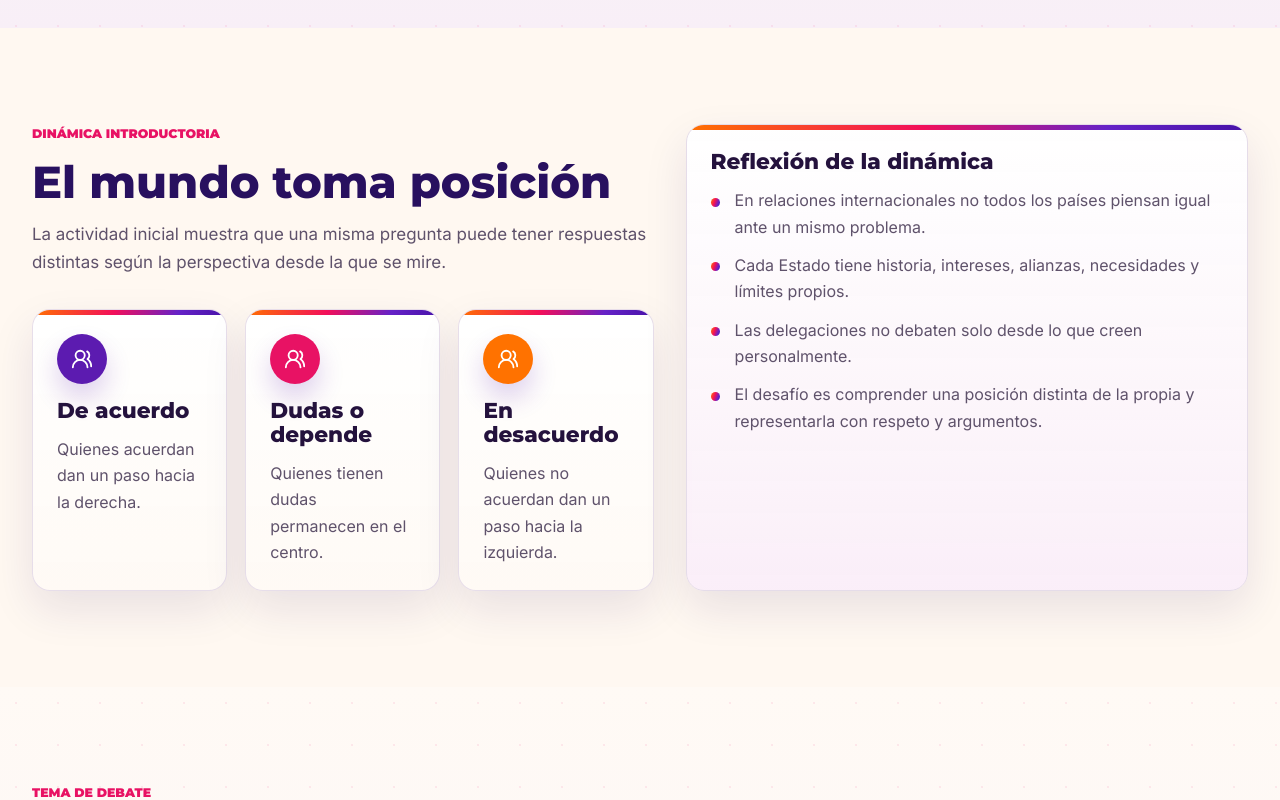
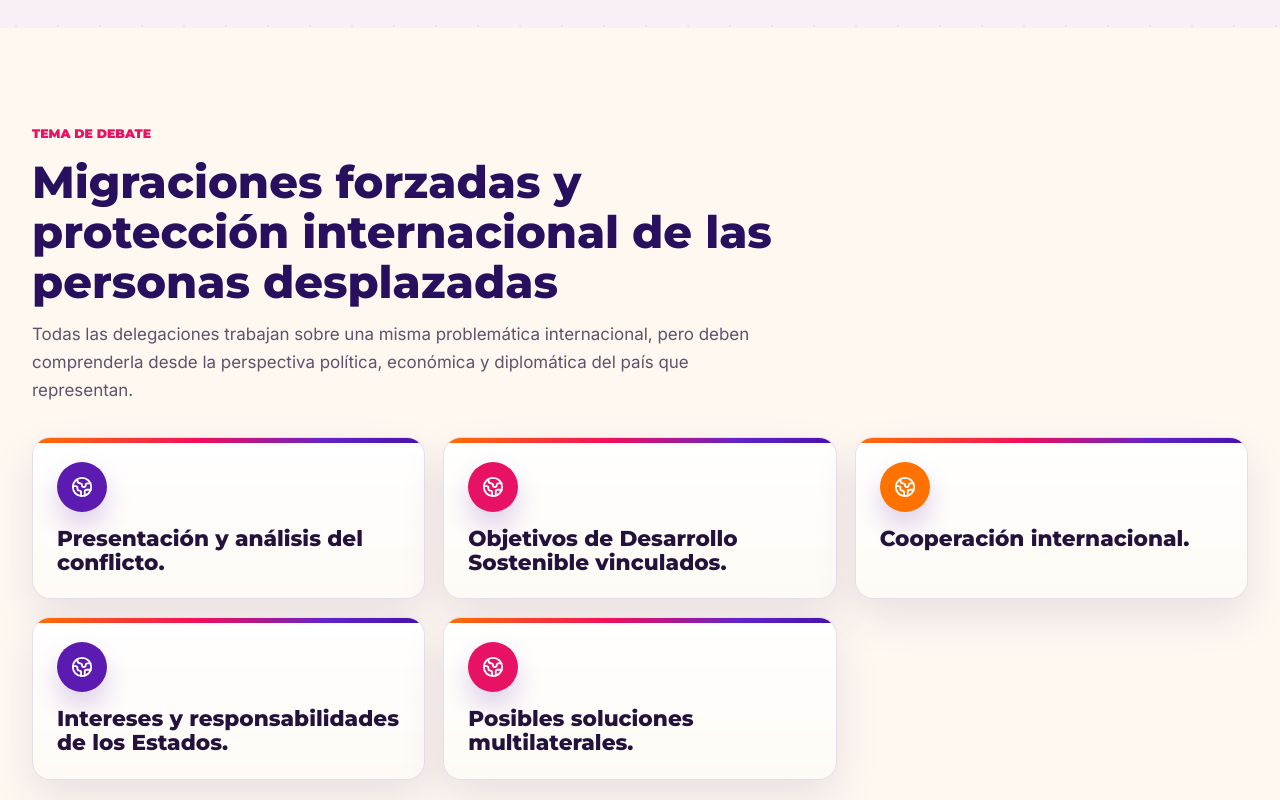
Before and after one commit to fulanite/catamarcaglobal, a Next.js app: page /modelo-onu in a window 1280 px wide. Shown: the part 1780-2580 px from the top of the page. Built offline with nearby package versions, Linux system fonts and the light colour scheme; no server answers.

Commit message:
Remove introductory dynamic from Model ONU

```diff
--- a/app/modelo-onu/page.tsx
+++ b/app/modelo-onu/page.tsx
@@ -31,13 +31,6 @@ const whyItems = [
     icon: "Handshake",
   },
 ] as const satisfies Array<{ title: string; text: string; icon: IconName }>;
-
-const reflectionItems = [
-  "En relaciones internacionales no todos los países piensan igual ante un mismo problema.",
-  "Cada Estado tiene historia, intereses, alianzas, necesidades y límites propios.",
-  "Las delegaciones no debaten solo desde lo que creen personalmente.",
-  "El desafío es comprender una posición distinta de la propia y representarla con respeto y argumentos.",
-];
 
 const beforeModel = [
   "Historia y características generales del país.",
@@ -224,41 +217,6 @@ export default function ModelOnuPage() {
       </section>
 
       <section className="section">
-        <div className="container editorial-layout">
-          <div>
-            <SectionHeading
-              eyebrow="Dinámica introductoria"
-              title="El mundo toma posición"
-              intro="La actividad inicial muestra que una misma pregunta puede tener respuestas distintas según la perspectiva desde la que se mire."
-            />
-            <div className="grid grid-3">
-              {[
-                ["De acuerdo", "Quienes acuerdan dan un paso hacia la derecha."],
-                ["Dudas o depende", "Quienes tienen dudas permanecen en el centro."],
-                ["En desacuerdo", "Quienes no acuerdan dan un paso hacia la izquierda."],
-              ].map(([title, text]) => (
-                <article className="card value-card" key={title}>
-                  <span className="icon-badge">
-                    <Icon name="UsersRound" />
-                  </span>
-                  <h3>{title}</h3>
-                  <p>{text}</p>
-                </article>
-              ))}
-            </div>
-          </div>
-          <aside className="editorial-aside">
-            <h2>Reflexión de la dinámica</h2>
-            <ul className="check-list">
-              {reflectionItems.map((item) => (
-                <li key={item}>{item}</li>
-              ))}
-            </ul>
-          </aside>
-        </div>
-      </section>
-
-      <section className="section section--soft">
         <div className="container">
           <SectionHeading
             eyebrow="Tema de debate"
```
